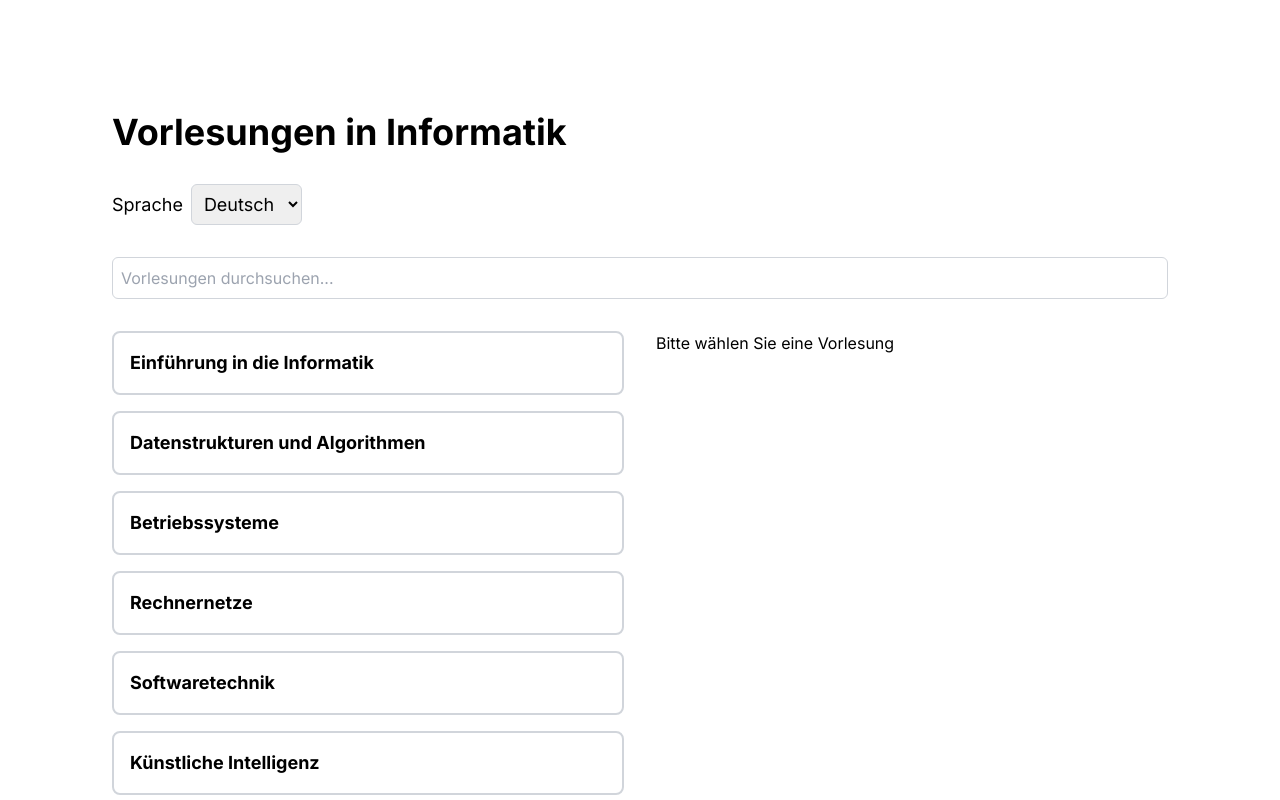
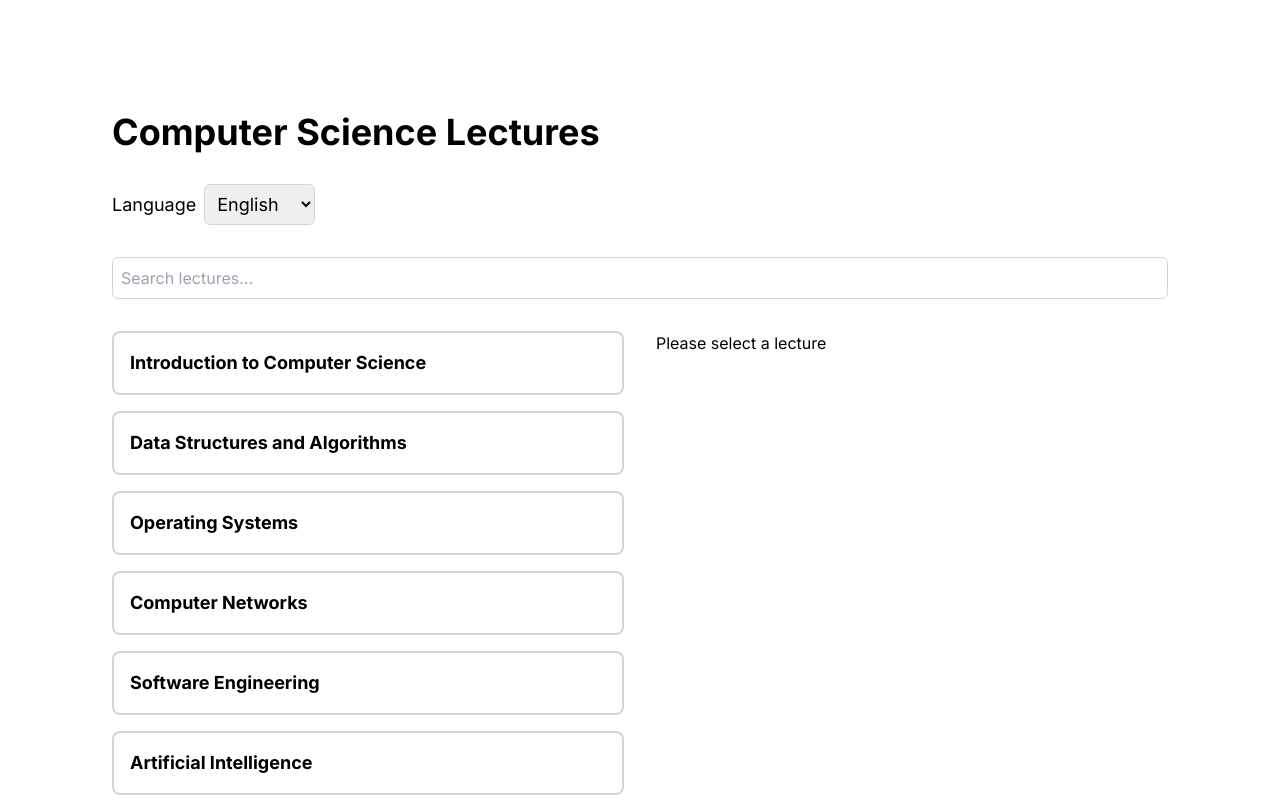
Before and after one commit to behrends/lectures-gpt, a Next.js app: page / in a window 1280 px wide. Shown: the top 800 px of the page. Built offline with nearby package versions, Linux system fonts and the light colour scheme.

Commit message:
English as default language fixes #4

```diff
--- a/src/components/Lectures.jsx
+++ b/src/components/Lectures.jsx
@@ -6,7 +6,7 @@ import translations from '@/lib/translations';
 import lectures from '@/lib/data';
 
 export default function Lectures() {
-  const [language, setLanguage] = useState('de');
+  const [language, setLanguage] = useState('en');
   const [search, setSearch] = useState('');
   const [selectedLectureId, setSelectedLectureId] = useState(null);
   const [lectureList, setLectureList] = useState(lectures[language]);
```
